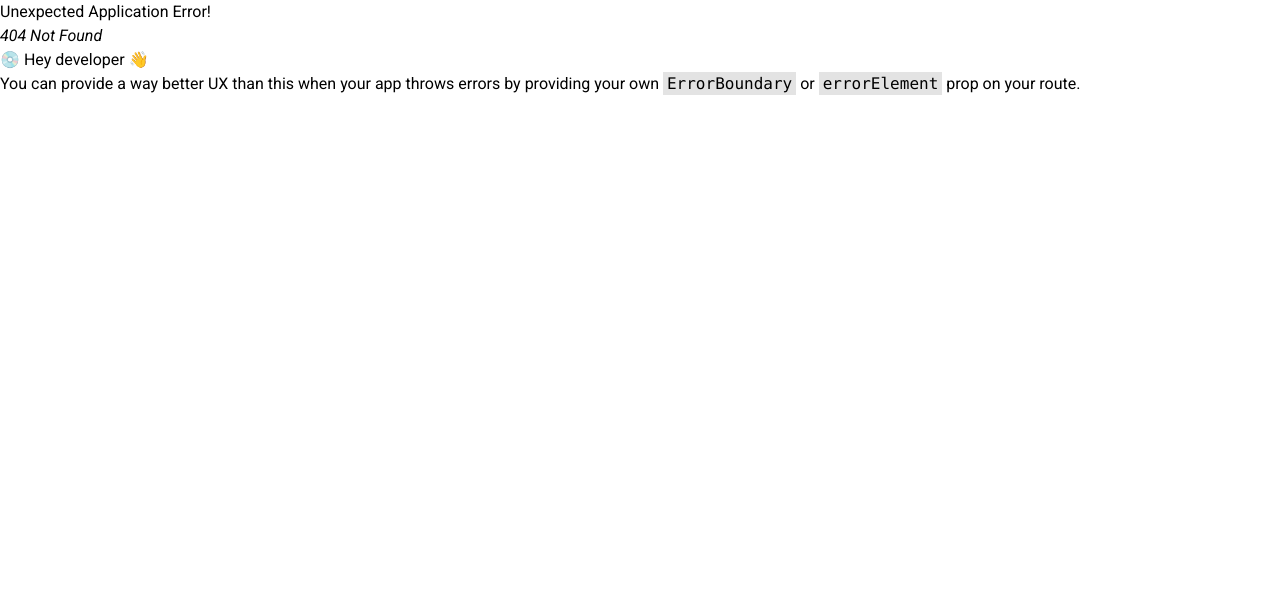
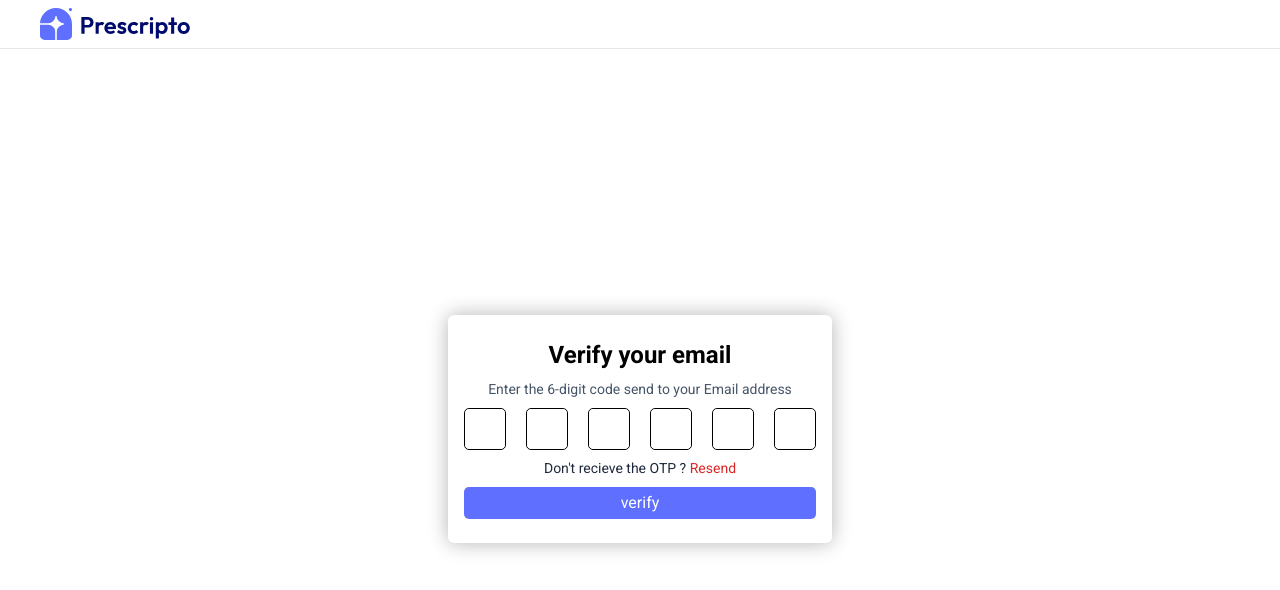
Before and after one commit to lekhu2816/Appointment-Booking, a React (Vite) app in the folder frontend/: page /auth/verify in a window 1280 px wide. Before the commit this address had no page. Shown: the top 590 px of the page. Built offline with nearby package versions, Linux system fonts and the light colour scheme.

Commit message:
Added signin and signup pages

```diff
--- a/frontend/src/App.jsx
+++ b/frontend/src/App.jsx
@@ -8,8 +8,12 @@ import {
 import Home from "./pages/Home";
 import RootLayout from "./layout/RootLayout";
 import AuthLayout from "./layout/AuthLayout";
-import Signin from "./pages/signin";
+import Signin from "./pages/Signin";
 import Signup from "./pages/Signup";
+import VerifyUser from "./pages/VerifyUser";
+import ForgotPassword from "./pages/ForgotPassword";
+import ResetPassword from "./pages/ResetPassword";
+
 const App = () => {
   const router = createBrowserRouter(
     createRoutesFromElements(
@@ -20,6 +24,9 @@ const App = () => {
       <Route path="auth" element={<AuthLayout/>}>
          <Route path="signin" element={<Signin/>}/>
          <Route path="signup" element={<Signup/>}/>
+         <Route path="verify" element={<VerifyUser/>}/>
+         <Route path="forgot-password" element={<ForgotPassword/>}/>
+         <Route path="reset-password/:token" element={<ResetPassword/>}/>
       </Route>
        </>
     )
--- a/frontend/src/component/Navbar.jsx
+++ b/frontend/src/component/Navbar.jsx
@@ -82,17 +82,17 @@ const Navbar = () => {
           isOpen ? "translate-y-0" : "-translate-y-full"
         } md:hidden`}
       >
-        <ul className="flex flex-col cursor-pointer">
+        <ul onClick={()=>{setIsOpen(false)}} className="flex flex-col cursor-pointer">
           <li  className="p-1 hover:bg-slate-100">
             <NavLink to={'/'}>Home</NavLink>
           </li>
-          <li className="p-1 hover:bg-slate-100">
+          <li onClick={()=>{setIsOpen(false)}}  className="p-1 hover:bg-slate-100">
             <NavLink>All Doctors</NavLink>
           </li>
-          <li className="p-1 hover:bg-slate-100">
+          <li  onClick={()=>{setIsOpen(false)}} className="p-1 hover:bg-slate-100">
             <NavLink>About</NavLink>
           </li>
-          <li className="p-1 hover:bg-slate-100">
+          <li  onClick={()=>{setIsOpen(false)}} className="p-1 hover:bg-slate-100">
             <NavLink>Contact</NavLink>
           </li>
         </ul>
--- /dev/null
+++ b/frontend/src/pages/ForgotPassword.jsx
@@ -0,0 +1,20 @@
+import React from 'react'
+import { useNavigate } from 'react-router-dom'
+
+const ForgotPassword = () => {
+
+   const navigate=useNavigate();
+
+  return (
+    <div className=' w-[30%] shadow-3xl flex justify-center items-center text-center rounded-sm mobile:w-full mobile:shadow-none  tablet:shadow-none tablet:w-[70%]'>
+        <div className='p-4  w-full'>
+        <h1 className='my-2 text-2xl font-bold' >Forget Password</h1>
+        <p className='my-2 text-[14px] text-slate-600'>We send details how to reset it.</p>
+        <input className=' my-2 px-4 py-1 w-full rounded-sm border-[1px] border-black outline-none' type="email" placeholder='Enter your email'/>
+        <button onClick={()=>{navigate(`/auth/reset-password/12345`)}} className='my-2 w-full py-1 bg-primary rounded-sm text-white'>Forgot Password</button>
+        </div>
+    </div>
+  )
+}
+
+export default ForgotPassword
--- /dev/null
+++ b/frontend/src/pages/ResetPassword.jsx
@@ -0,0 +1,31 @@
+import React, { useState } from 'react'
+import { useNavigate, useParams } from 'react-router-dom'
+
+const ResetPassword = () => {
+  const {token}=useParams();
+  const[showPassword,setShowPassword]=useState(false);
+  const navigate=useNavigate();
+  const handleSubmit=async()=>{
+    navigate('/')
+  }
+  return (
+    <div className=' w-[30%] shadow-3xl flex justify-center items-center text-center rounded-sm mobile:w-full mobile:shadow-none  tablet:shadow-none tablet:w-[70%]'>
+    <div className='p-4  w-full'>
+    <h1 className='my-2 text-2xl font-bold' >Reset Password</h1>
+    <p className='my-2 text-[14px] text-slate-600'>Enter new password</p>
+
+    <div className='my-2 px-2 py-1 flex  items-center gap-2 border border-black rounded-sm'>
+            <i className="fa-solid fa-lock"></i>
+            <input  className='outline-none w-full'  type={showPassword ? "text" : "password"} placeholder='Enter new password' />
+            <i
+              onClick={() => setShowPassword(prev => !prev)}
+              className={`fa-solid ${showPassword ? "fa-eye-slash" : "fa-eye"}`}
+            ></i>
+          </div>
+    <button onClick={handleSubmit} className='my-2 w-full py-1 bg-primary rounded-sm text-white'>Reset password</button>
+    </div>
+</div>
+  )
+}
+
+export default ResetPassword
--- a/frontend/src/pages/Signin.jsx
+++ b/frontend/src/pages/Signin.jsx
@@ -5,6 +5,16 @@ import {useNavigate} from 'react-router-dom'
 const Signin = () => {
   const navigate=useNavigate();
   const [showPassword, setShowPassword] = useState(false);
+  const [data,setData]=useState({email:"",password:""});
+
+  const onHandleChange=(e)=>{
+  const {name,value}=e.target;
+  setData((prev)=>({...prev,[name]:value}))
+  }
+  const onHandleSubmit=async(e)=>{
+   e.preventDefault();
+   console.log(data)
+  }
 
   return (
     <div className='mobile:shadow-none tablet:shadow-none shadow-3xl w-[60%] flex rounded-md justify-center items-center gap-1 text-center mobile:flex-col mobile:w-full tablet:flex-col tablet:w-full'>
@@ -17,25 +27,31 @@ const Signin = () => {
       <div className=' p-5 w-1/2 tablet:w-3/4 mobile:w-full '>
         <p className='text-2xl font-bold'>Login</p>
         <p className='text-sm text-slate-700 mt-2'>Please login to book appointment</p>
-        <form className='flex flex-col gap-2 my-4'>
+
+        <form onSubmit={onHandleSubmit} className='flex flex-col gap-2 my-4'>
+
           {/* Email Field */}
           <div className='px-2 py-1 flex gap-2 items-center border border-black rounded-sm'>
             <i className="fa-solid fa-envelope"></i>
-            <input className='outline-none w-full' type="email" placeholder='Email' />
+            <input onChange={onHandleChange} className='outline-none w-full' name='email' value={data.email} type="email" placeholder='Email' />
           </div>
 
           {/* Password Field */}
           <div className='mt-2 px-2 py-1 flex  items-center gap-2 border border-black rounded-sm'>
             <i className="fa-solid fa-lock"></i>
-            <input className='outline-none w-full' type={showPassword ? "text" : "password"} placeholder='Password' />
+            <input onChange={onHandleChange} className='outline-none w-full' name='password' value={data.password} type={showPassword ? "text" : "password"} placeholder='Password' />
             <i
               onClick={() => setShowPassword(prev => !prev)}
               className={`fa-solid ${showPassword ? "fa-eye-slash" : "fa-eye"}`}
             ></i>
           </div>
-           <div className='flex justify-end cursor-pointer text-sm text-blue-600'>
-            <p>forgot-password?</p>
+
+           {/* forget-password */}
+
+           <div   className='flex justify-end cursor-pointer text-sm text-blue-600'>
+            <p onClick={()=>navigate('/auth/forgot-password')}>forgot-password?</p>
            </div>
+
           {/* Login Button */}
           <button className='w-full p-1 bg-primary text-white rounded-sm'>Login</button>
         </form>
--- a/frontend/src/pages/Signup.jsx
+++ b/frontend/src/pages/Signup.jsx
@@ -13,6 +13,7 @@ const Signup = () => {
   const onHandleSubmit=async(e)=>{
     e.preventDefault();
     console.log(data)
+    navigate('/auth/verify')
   }
   return (
     <div className='mobile:shadow-none tablet:shadow-none shadow-3xl rounded-md flex w-[60%] justify-center items-center   mobile:flex-col mobile:w-full tablet:flex-col tablet:w-full'>
--- /dev/null
+++ b/frontend/src/pages/VerifyUser.jsx
@@ -0,0 +1,62 @@
+import React, { useRef, useState } from 'react'
+
+const VerifyUser = () => {
+    const [otp,setOtp]=useState(["","","","","",""])
+    const inputRef=useRef([])
+    const handleChange=(e,index)=>{
+     const value=e.target.value
+     if (/^\d?$/.test(value)){
+        const newOtp=[...otp];
+        newOtp[index]=value;
+        setOtp(newOtp);
+     }
+     if (value != "" && index < otp.length - 1) {
+        inputRef.current[index + 1].focus();
+      }
+    }
+    const keyDownEvent = (e, index) => {
+        if (e.key == "Backspace" && !otp[index] && index > 0) {
+          inputRef.current[index - 1].focus();
+        }
+      };
+     const handleSubmit=async()=>{
+        let verificationToken="";
+        for(let index in otp){
+            verificationToken=verificationToken+ otp[index];
+        }
+        console.log(verificationToken)
+     }
+  return (
+    <div className='w-[30%] p-4 mobile:shadow-none tablet:shadow-none  rounded-md   shadow-3xl text-center mobile:w-full tablet:w-[70%]'>
+      <h1 className='my-2 text-2xl font-bold' >Verify your email</h1>
+      <p className='my-2 text-[14px] text-slate-600'>Enter the 6-digit code send to your Email address</p>
+       <form className='my-2 flex justify-between'>
+        {
+          otp.map((val,index)=>{
+              return(
+                <div key={index} className='border-[1px] border-black text-2xl rounded-[5px]'>
+                    <input
+                     className='rounded-[5px]  w-[40px] aspect-square flex justify-center text-center'
+                     onChange={(e) => {
+                        handleChange(e, index);
+                      }}
+                      ref={(element) => {
+                        inputRef.current[index] = element;
+                      }}
+                      value={otp[index]}
+                      onKeyDown={(e) => keyDownEvent(e, index)}
+                      type="text"
+                       maxLength={1}/>
+                </div>
+              )
+          })
+        }
+
+       </form>
+       <p className='text-[14px] text-slate-800'>Don't recieve the OTP ? <span className='text-red-600'>Resend</span></p>
+       <button onClick={handleSubmit} className='my-2 py-1 bg-primary text-white w-full rounded-[5px]'>verify</button>
+    </div>
+  )
+}
+
+export default VerifyUser
```
